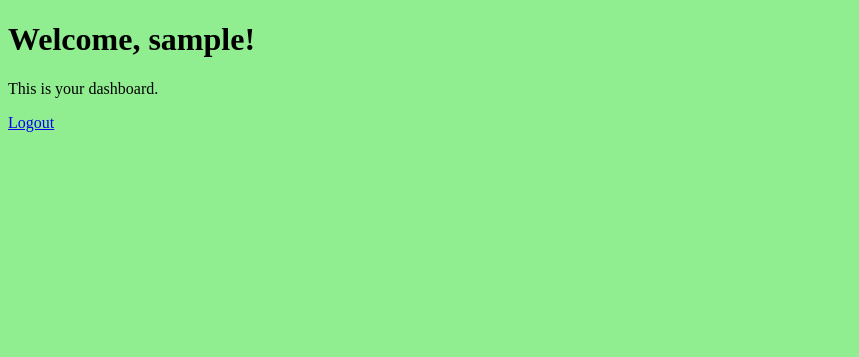
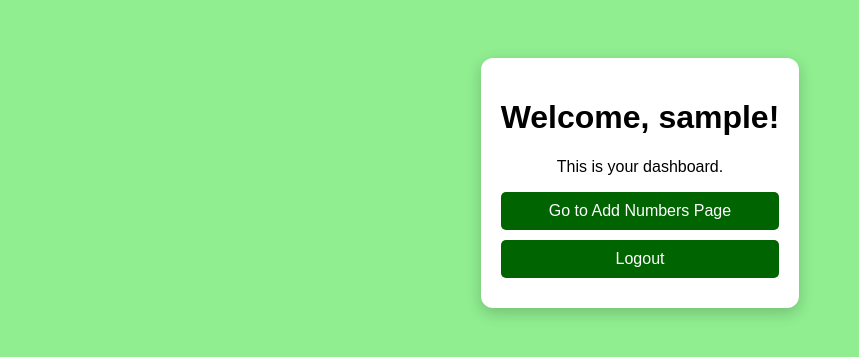
Before and after one commit to Alwinyuho/new-flask-app, a Flask app: page /dashboard in a window 1280 px wide. Shown: the top 357 px of the page, without its empty margins (0-859 px from the left). Run offline with Flask 3, Linux system fonts and the light colour scheme; the visitor is signed in with stand-in values (Sample User, id 1).

Commit message:
Update dashboard.html

```diff
--- a/templates/dashboard.html
+++ b/templates/dashboard.html
@@ -3,13 +3,40 @@
 <head>
     <title>Dashboard</title>
     <style>
-        body { background-color: lightgreen; }
+        body {
+            background-color: lightgreen;
+            font-family: Arial, sans-serif;
+            text-align: center;
+            padding: 50px;
+        }
+        .container {
+            background: white;
+            padding: 20px;
+            border-radius: 12px;
+            box-shadow: 0 5px 15px rgba(0, 0, 0, 0.2);
+            display: inline-block;
+        }
+        a {
+            display: block;
+            margin: 10px 0;
+            padding: 10px;
+            text-decoration: none;
+            background: darkgreen;
+            color: white;
+            border-radius: 5px;
+        }
+        a:hover {
+            background: limegreen;
+        }
     </style>
 </head>
 <body>
-    <h1>Welcome, {{ username }}!</h1>
-    <p>This is your dashboard.</p>
+    <div class="container">
+        <h1>Welcome, {{ username }}!</h1>
+        <p>This is your dashboard.</p>
 
-    <a href="{{ url_for('logout') }}">Logout</a>
+        <a href="{{ url_for('add_number') }}">Go to Add Numbers Page</a>
+        <a href="{{ url_for('logout') }}">Logout</a>
+    </div>
 </body>
 </html>
```
